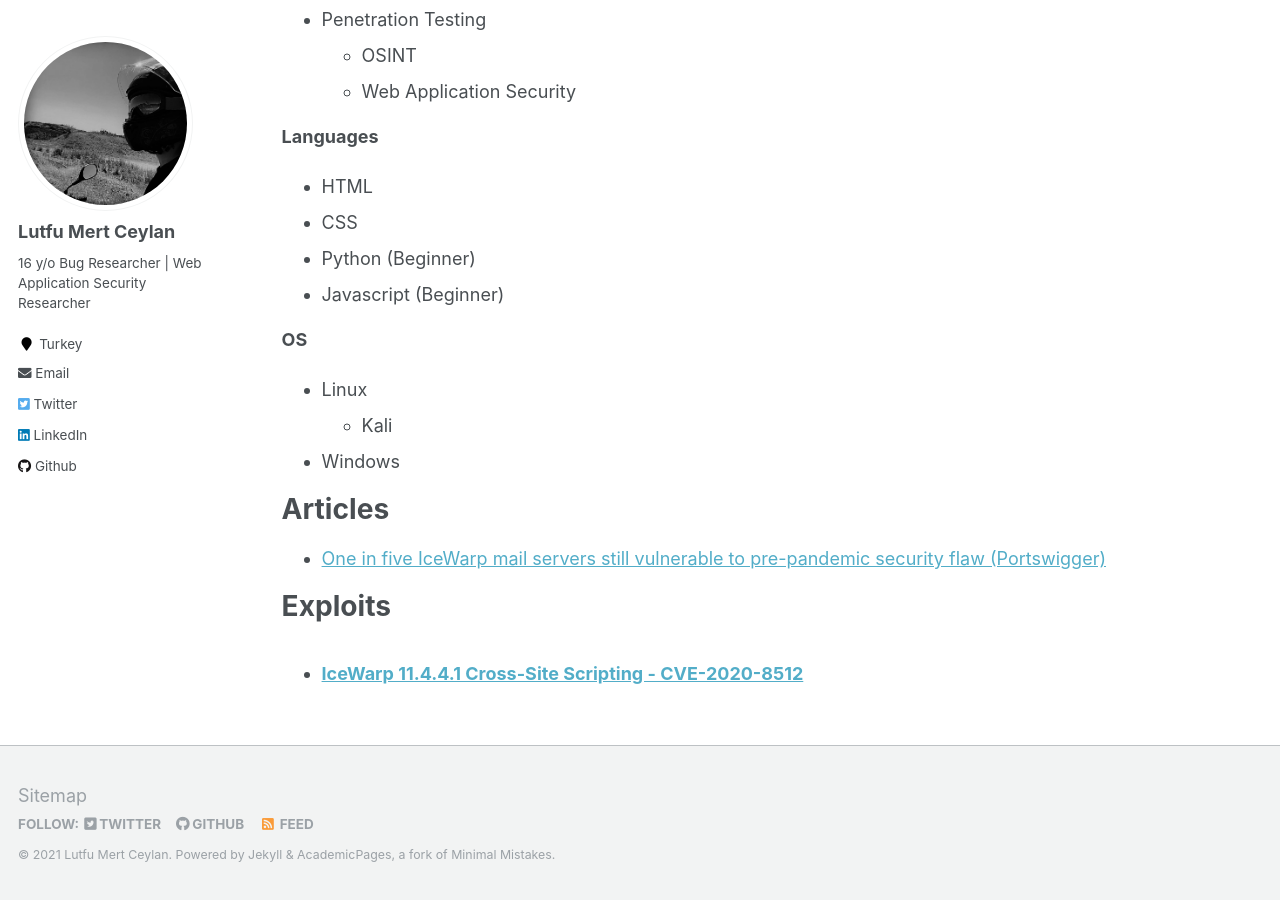
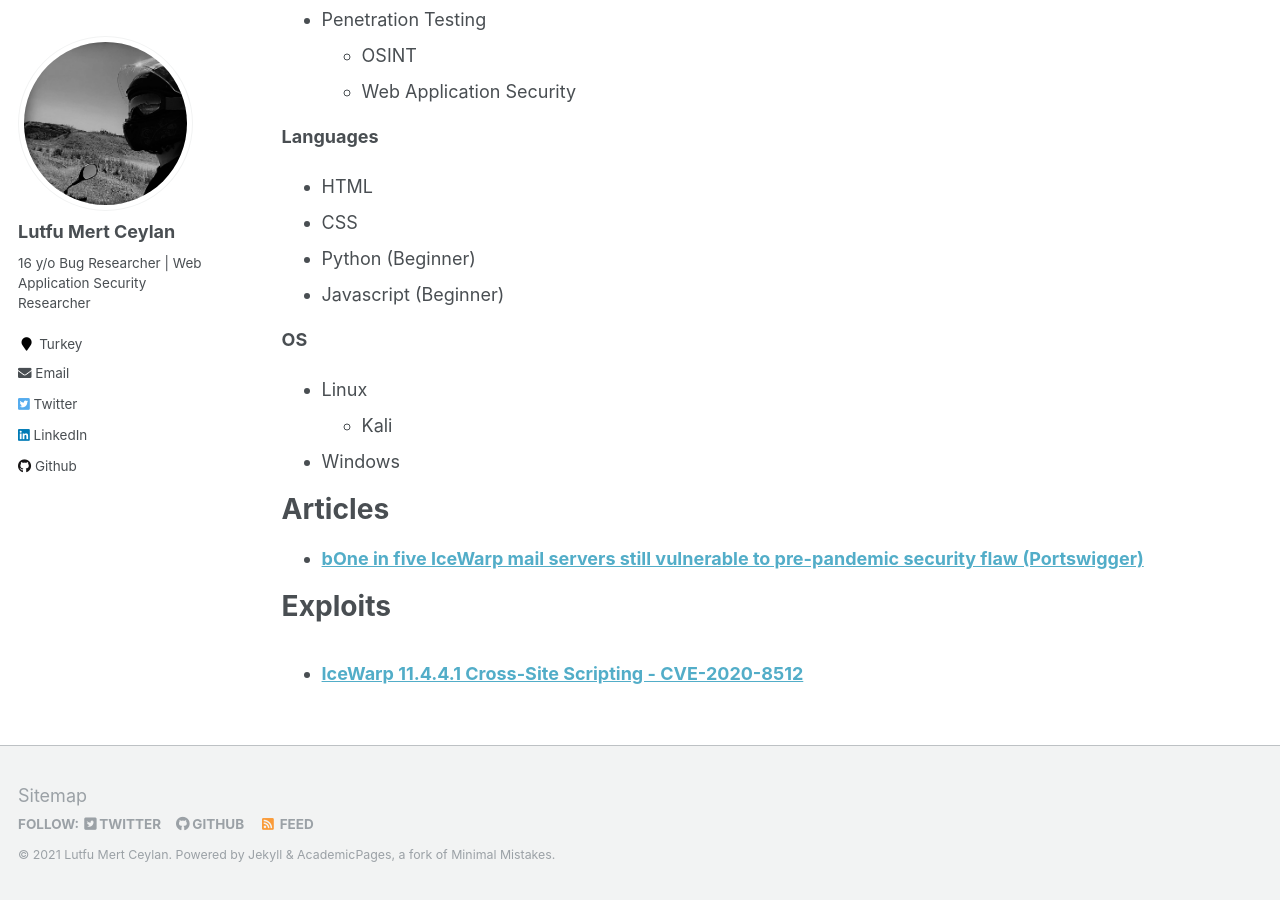
Before and after one commit to lutfumertceylan/mywebsite, a Jekyll site: the page built from _pages/cv.md, in a window 1280 px wide and 900 px high, scrolled down 771 px. Built offline with Jekyll 4.4.1, drawn with Linux system fonts in a browser that asks for light colours.

Commit message:
Update cv.md

```diff
--- a/_pages/cv.md
+++ b/_pages/cv.md
@@ -56,7 +56,7 @@ Skills
 
 Articles
 ======
-* <a src="https://portswigger.net/daily-swig/one-in-five-icewarp-mail-servers-still-vulnerable-to-pre-pandemic-security-flaw">One in five IceWarp mail servers still vulnerable to pre-pandemic security flaw (Portswigger)</a>
+* <a src="https://portswigger.net/daily-swig/one-in-five-icewarp-mail-servers-still-vulnerable-to-pre-pandemic-security-flaw"><b>bOne in five IceWarp mail servers still vulnerable to pre-pandemic security flaw (Portswigger)</b></a>
 
 
 Exploits
```
